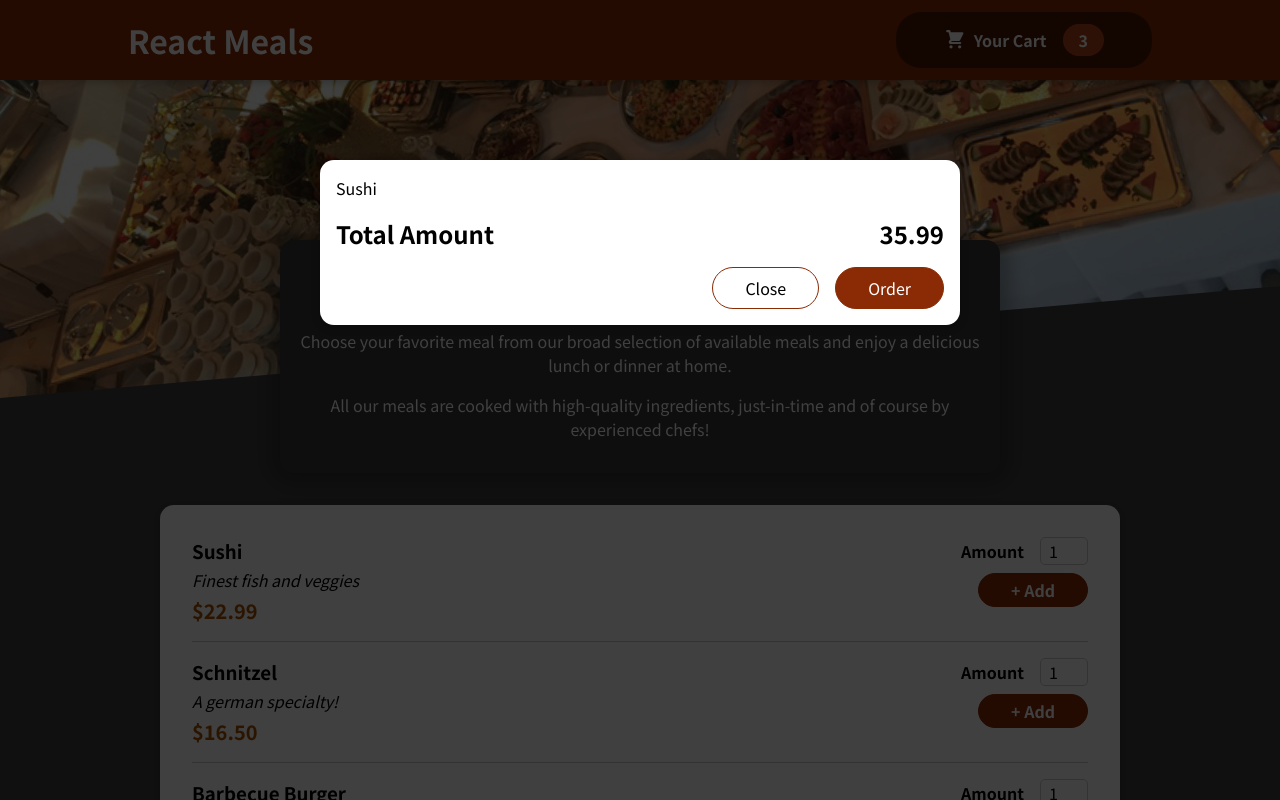
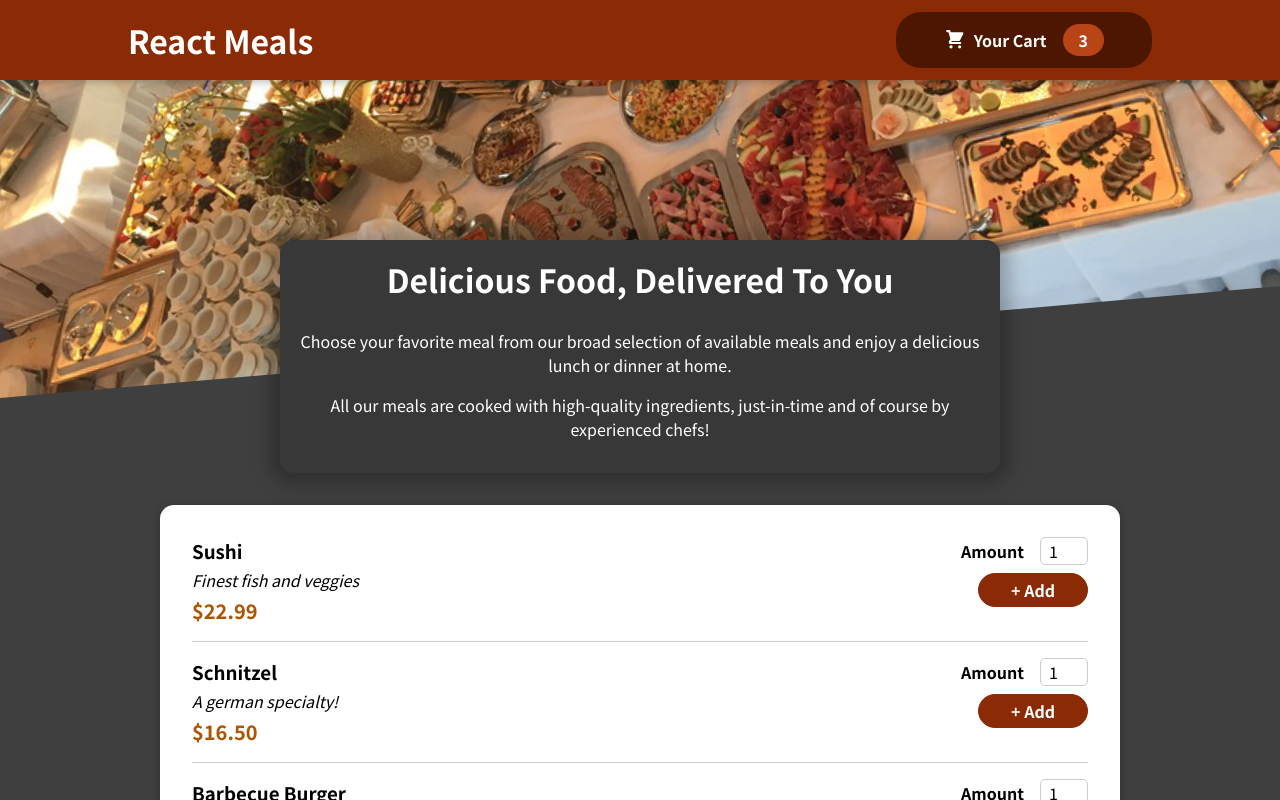
Before and after one commit to tdvenky/food-order-app, a React (Create React App) app: page / in a window 1280 px wide. Shown: the top 800 px of the page. Built offline with nearby package versions, Linux system fonts and the light colour scheme.

Commit message:
showing and hiding cart using state variable

```diff
--- a/src/App.js
+++ b/src/App.js
@@ -1,14 +1,24 @@
-import React, { Fragment } from 'react'
+import React, { Fragment, useState } from 'react'
 
 import Header from './components/Layout/Header/Header';
 import Meals from './components/Meals/Meals/Meals';
 import Cart from './components/Cart/Cart/Cart';
 
 function App() {
+  const [cartIsShown, setCartIsShown] = useState(false);
+
+  const showCartHandler = () => {
+    setCartIsShown(true);
+  }
+
+  const hideCartHandler = () => {
+    setCartIsShown(false);
+  }
+
   return (
     <Fragment>
-      <Cart />
-      <Header />
+      { cartIsShown && <Cart onHideCart={hideCartHandler}/> }
+      <Header onShowCart={showCartHandler}/>
       <main>
         <Meals />
       </main>
--- a/src/components/Cart/Cart/Cart.js
+++ b/src/components/Cart/Cart/Cart.js
@@ -9,19 +9,19 @@
             {
                 [
                     {id: 'c1', name: 'Sushi', amount: 2, price: 12.99}
-                ].map(item => <li>{item.name}</li>)
+                ].map(item => <li key={item.id}>{item.name}</li>)
             }
         </ul>
 
     return (
-        <Modal>
+        <Modal onClick={props.onHideCart}>
             {cartItems}
             <div className={classes.total}>
                 <span>Total Amount</span>
                 <span>35.99</span>
             </div>
             <div className={classes.actions}>
-                <button className={classes['button-alt']}>Close</button>
+                <button onClick={props.onHideCart} className={classes['button-alt']}>Close</button>
                 <button className={classes.button}>Order</button>
             </div>
         </Modal>
--- a/src/components/Layout/Header/Header.js
+++ b/src/components/Layout/Header/Header.js
@@ -10,7 +10,7 @@
     return <Fragment>
         <header className={classes.header}>
             <h1>React Meals</h1>
-            <HeaderCartButton />
+            <HeaderCartButton onClick={props.onShowCart}/>
         </header>
         <div className={classes['main-image']}>
             <img src={mealsImg} alt="A table full of delicious food!" />
--- a/src/components/Layout/Header/HeaderCartButton/HeaderCartButton.js
+++ b/src/components/Layout/Header/HeaderCartButton/HeaderCartButton.js
@@ -5,7 +5,7 @@
 import classes from './HeaderCartButton.module.css';
 
 const HeaderCartButton = (props) => {
-    return <button className={classes.button}>
+    return <button onClick={props.onClick} className={classes.button}>
         <span className={classes.icon}>
             <CartIcon />
         </span>
--- a/src/components/Meals/AvailableMeals/AvailableMeals.js
+++ b/src/components/Meals/AvailableMeals/AvailableMeals.js
@@ -42,7 +42,6 @@
                     price={meal.price}
                 />
     );
-    console.log(mealsList)
 
     return (
         <section className={classes.meals}>
--- a/src/components/UI/Modal/Modal.js
+++ b/src/components/UI/Modal/Modal.js
@@ -5,7 +5,7 @@
 
 const Backdrop = (props) => {
     return (
-        <div className={classes.backdrop}></div>
+        <div onClick={props.onClick} className={classes.backdrop}></div>
     )
 }
 
@@ -22,8 +22,8 @@
 const Modal = (props) => {
     return (
         <Fragment>
-            {ReactDOM.createPortal(<Backdrop />, portalElement)}
-            {ReactDOM.createPortal(<ModalOverlay>{props.children}</ModalOverlay>, portalElement)}
+            {ReactDOM.createPortal(<Backdrop onClick={props.onClick}/>, portalElement)}
+            {ReactDOM.createPortal(<ModalOverlay >{props.children}</ModalOverlay>, portalElement)}
         </Fragment>
     )
 }
```
